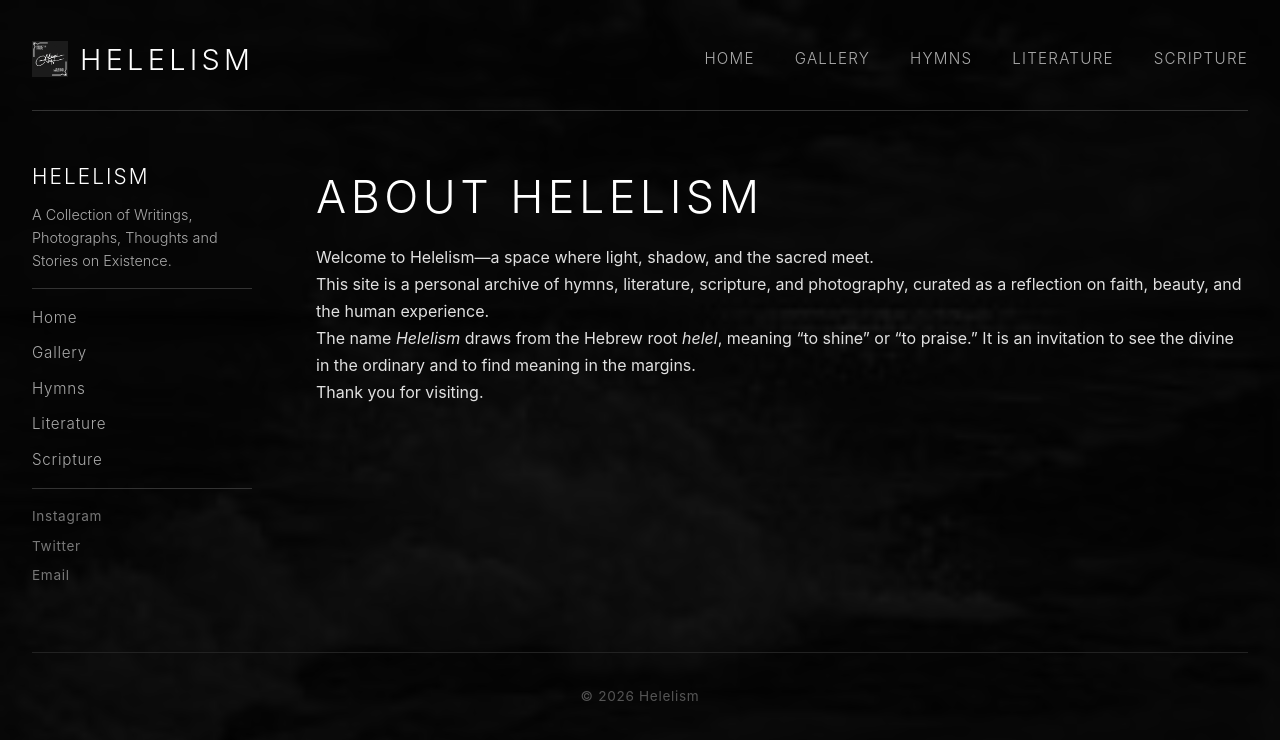
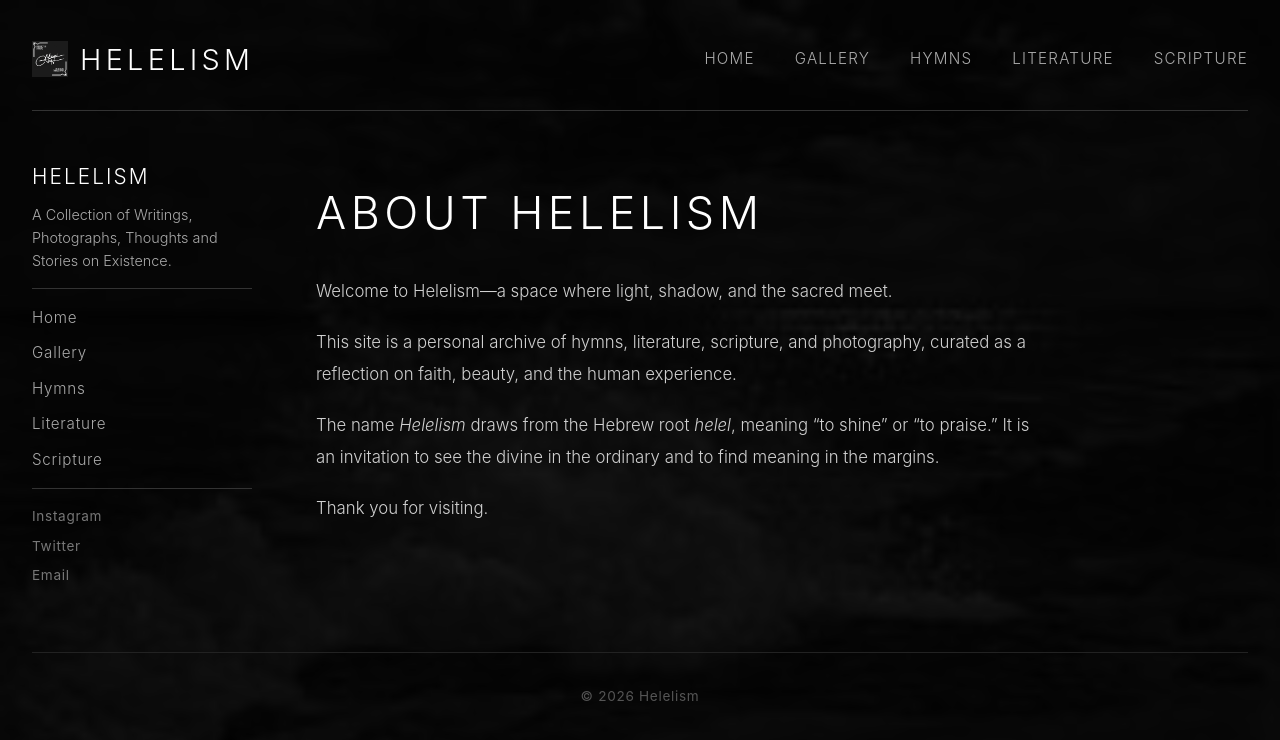
Before and after one commit to Mizuki-5055/Mizuki-5055.github.io, a Jekyll site: the page built from about.md, in a window 1280 px wide. Shown: the top 740 px of the page. Built offline with Jekyll 4.4.1, drawn with Linux system fonts in a browser that asks for light colours.

Commit message:
Update main.css

```diff
--- a/assets/css/main.css
+++ b/assets/css/main.css
@@ -808,3 +808,70 @@ footer {
     grid-template-columns: 1fr;
   }
 }
+
+/* ========================================
+   ABOUT PAGE
+   ======================================== */
+.about-page {
+  max-width: 720px;
+  padding: 1rem 0 2rem 0;
+}
+
+.about-page .page-heading {
+  margin-bottom: 1.5rem;
+}
+
+.about-body {
+  color: #d0d0d0;
+  font-weight: 300;
+  font-size: 1.05rem;
+  line-height: 1.9;
+}
+
+.about-body h1,
+.about-body h2,
+.about-body h3 {
+  color: #ffffff;
+  font-weight: 300;
+  letter-spacing: 0.05em;
+  margin-top: 2rem;
+  margin-bottom: 0.5rem;
+}
+
+.about-body p {
+  margin-bottom: 1.2rem;
+}
+
+.about-body a {
+  color: #aaaaaa;
+  text-decoration: underline;
+  text-underline-offset: 2px;
+  transition: color 0.3s ease;
+}
+
+.about-body a:hover {
+  color: #ffffff;
+}
+
+.about-body ul,
+.about-body ol {
+  margin-bottom: 1.2rem;
+  padding-left: 1.5rem;
+}
+
+.about-body blockquote {
+  border-left: 3px solid #444444;
+  padding-left: 1.5rem;
+  color: #bbbbbb;
+  font-style: italic;
+  margin: 1.5rem 0;
+}
+
+@media (max-width: 768px) {
+  .about-page {
+    padding: 0 0 1rem 0;
+  }
+  .about-body {
+    font-size: 0.95rem;
+  }
+}
```
